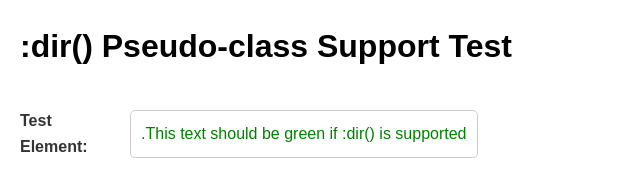
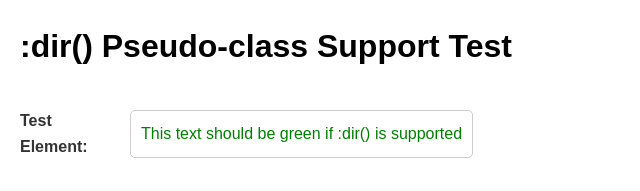
Before and after one commit to kevinbraunstein/dir-css-pseudo-class-tests, a plain HTML site: page issupported.html in a window 1280 px wide. Shown: the top 191 px of the page, 0-640 px from the left. Drawn offline with Linux system fonts and the light colour scheme.

Commit message:
Update issupported.html

```diff
--- a/issupported.html
+++ b/issupported.html
@@ -57,7 +57,7 @@
     <div id="testContainer">
         <div class="test-item">
             <label for="testElement">Test Element:</label>
-            <p id="testElement" class="dir-test" dir="rtl">This text should be green if :dir() is supported.</p>
+            <p id="testElement" class="dir-test" dir="rtl">This text should be green if :dir() is supported</p>
         </div>
         <div class="test-item">
             <label for="result">Result:</label>
```
